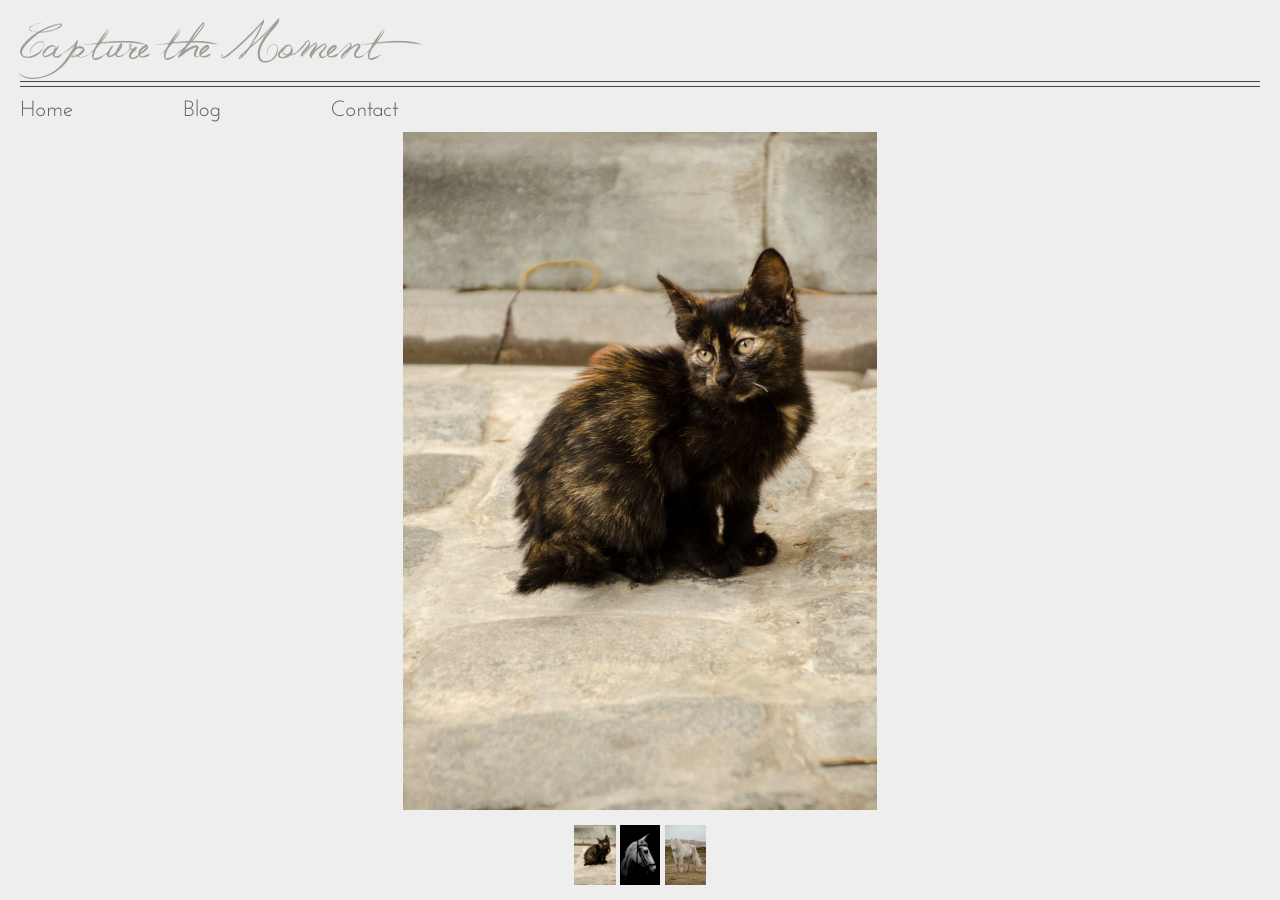
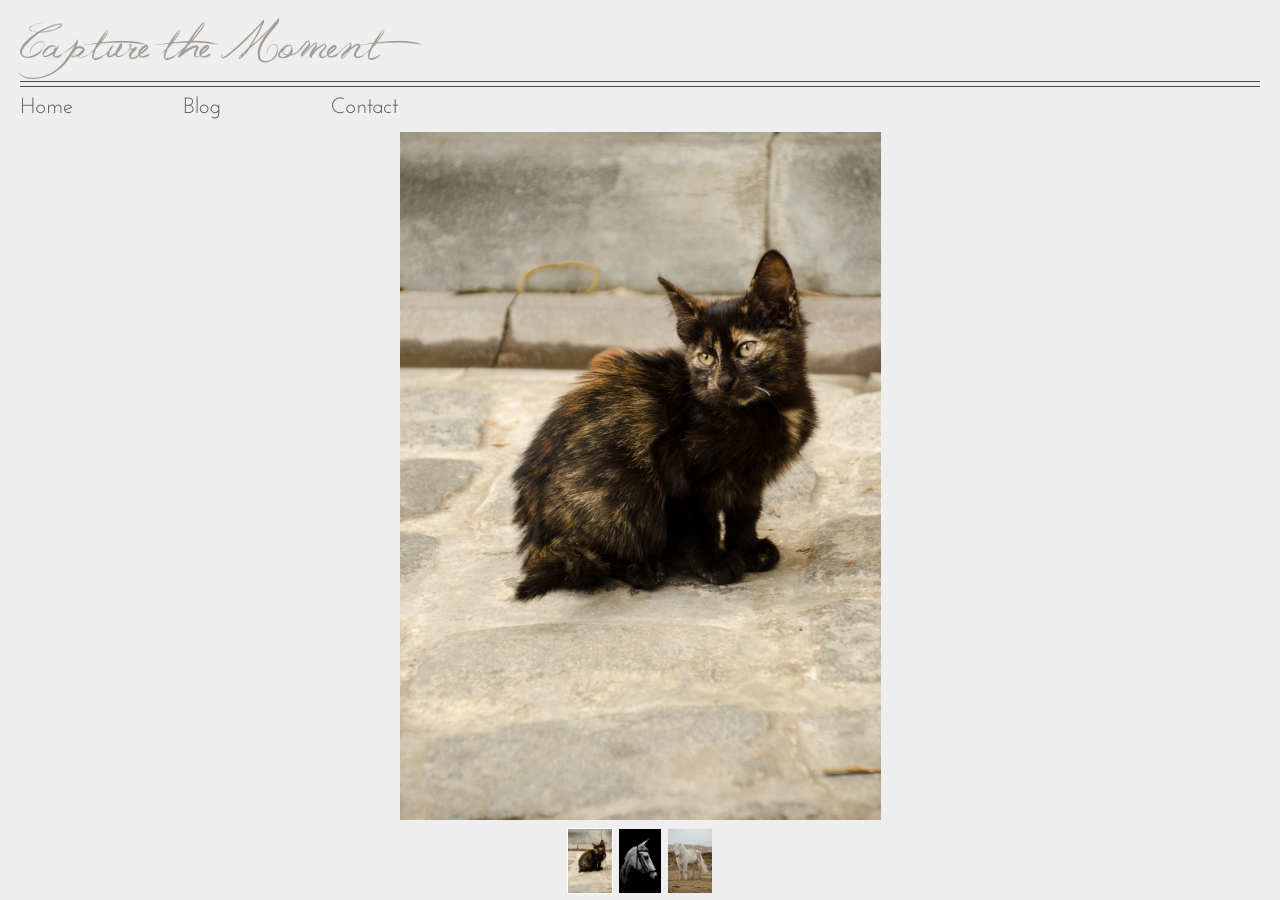
Before and after one commit to cmbybelin/cmbybelin.github.io, a Jekyll site: the page built from florafauna.html, in a window 1280 px wide. Built offline with Jekyll 4.4.1, drawn with Linux system fonts in a browser that asks for light colours.

Commit message:
Updates on portfolio view page

```diff
--- a/_layouts/portfolio.html
+++ b/_layouts/portfolio.html
@@ -11,7 +11,7 @@
   </div>
   <div class="thumbnails">
   {% for photo in page.portfolio %}
-   <img rel="img{{ forloop.index }}" src="{{ photo }}" alt="" />
+   <img rel="img{{ forloop.index }}" src="{{ photo }}" alt=""{% if forloop.first %} class="selected"{% endif %}/>
   {% endfor %}
   </div>
  </article>
--- a/style/main.css
+++ b/style/main.css
@@ -56,10 +56,12 @@
 nav {
  border-top: 1px solid rgb(73, 73, 68);
  margin-top: 4px;
+ margin-bottom: 24px;
 }
 
 nav ul {
  padding: 0;
+ margin: 12px 0 0;
 }
 
 nav ul li {
@@ -188,22 +190,25 @@
 
 .thumbnails {
  position: absolute;
- top: calc(100% - 2em);
- height: 4em;
+ bottom: 8px;
+ height: 64px;
  left: 0;
  width: 100%;
  text-align: center;
- margin: -3em auto 0;
 }
 .thumbnails img {
- height: 4em;
+ height: 64px;
  width: auto;
+ border: 1px solid transparent;
+}
+.thumbnails img.selected {
+ border: 1px solid white;
 }
 
 .caroussel {
  position: absolute;
  top: 132px;
- bottom: 6em;
+ bottom: 80px;
  left: 0;
  width: 100%;
  background-size: contain;
@@ -218,7 +223,7 @@
 
 /* BLOG */
 article.blog {
- max-width: 640px;
+ max-width: 800px;
 }
 .blog img {
  max-width: 600px;
@@ -228,3 +233,6 @@
  display: block;
  margin-top: 6px;
 }
+textarea {
+ font-family: Josefin-Sans, Arial;
+}
```
Also changed, not shown: other parts of _layouts/portfolio.html (+8 -3 lines).
